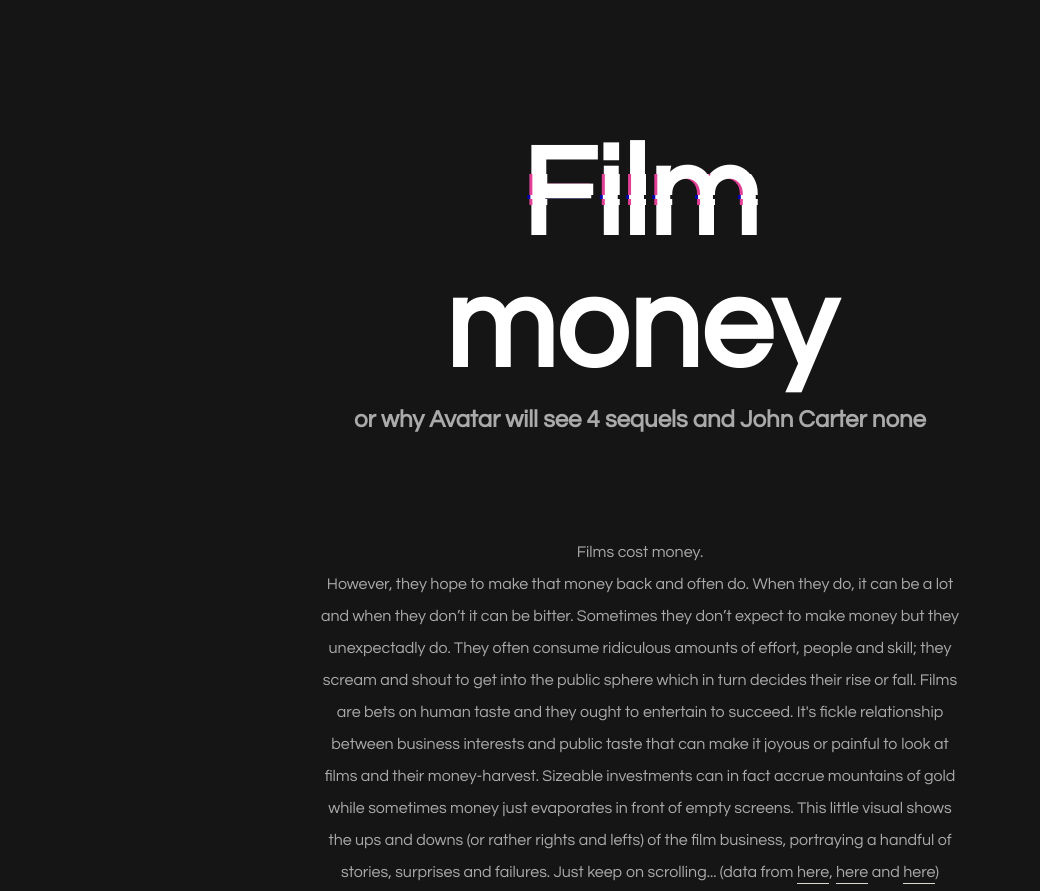
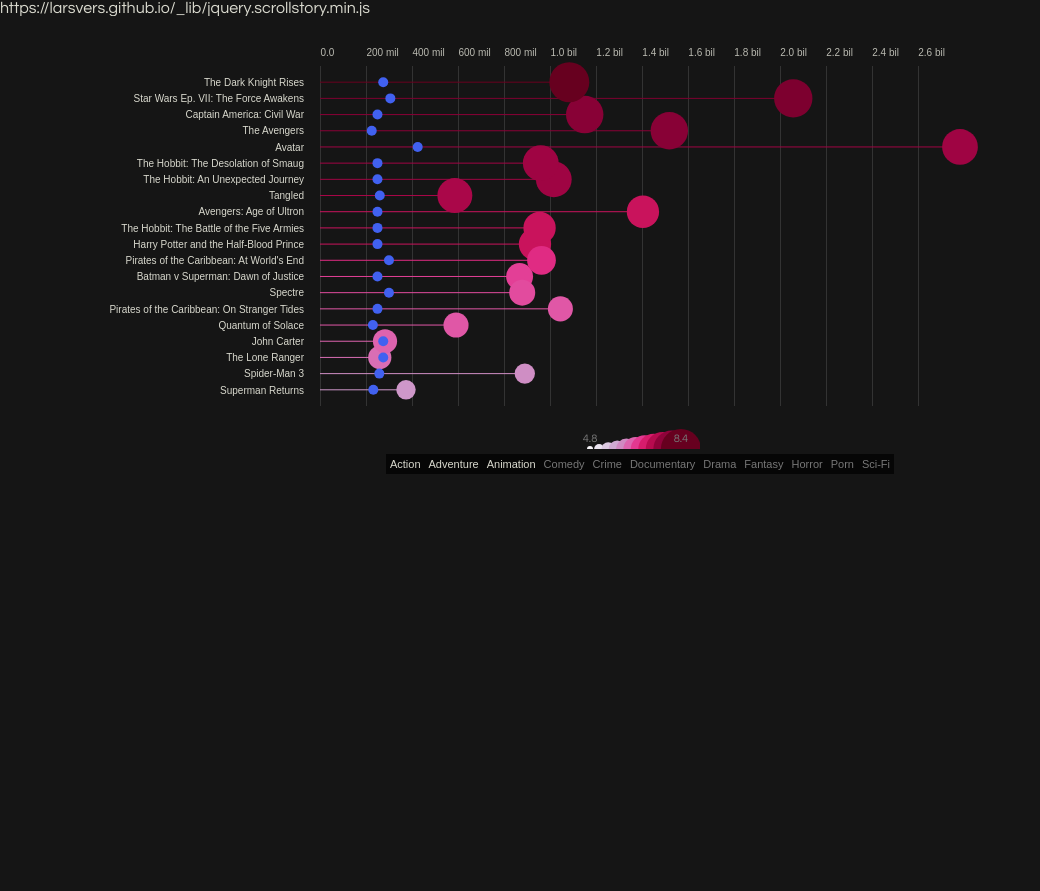
Before and after one commit to larsvers/film-money, a plain HTML site: page index.html in a window 1280 px wide. Shown: the top 891 px of the page, without its empty margins (0-1040 px from the left). Drawn offline with nearby package versions, Linux system fonts and the light colour scheme.

Commit message:
Changed _lib path to lib path as github doesn't parse links to urls starting with an underscore

```diff
--- a/index.html
+++ b/index.html
@@ -11,7 +11,7 @@
 	<script src="https://d3js.org/d3-scale-chromatic.v1.min.js"></script>
 	<script src="//cdnjs.cloudflare.com/ajax/libs/lodash.js/3.9.2/lodash.min.js"></script>
 	<script src="//cdnjs.cloudflare.com/ajax/libs/jquery/2.1.4/jquery.min.js"></script>
-	<script src="/_lib/jquery.scrollstory.min.js"></script>
+	<script src="lib/jquery.scrollstory.min.js"></script>
 	<script src="//use.fontawesome.com/8173c70a2e.js"></script>
 	<link href="//fonts.googleapis.com/css?family=Questrial" rel="stylesheet">
 	<link rel="stylesheet" href="movie.css">
@@ -21,6 +21,7 @@
 		<p class="browserupgrade">You are using an <strong>outdated</strong> browser. Please <a href="http://browsehappy.com/">upgrade your browser</a> to improve your experience.</p>
 	<![endif]-->
 
+https://larsvers.github.io/_lib/jquery.scrollstory.min.js
 
 	<div id="intro" class="text"></div>
 
```
Also changed, not shown: lib/d3.v5.min.js (renamed from _lib/d3.v5.min.js), lib/jquery.scrollstory.js (renamed from _lib/jquery.scrollstory.js), lib/jquery.scrollstory.min.js (renamed from _lib/jquery.scrollstory.min.js), lib/lodash-3.9.2.min.js (renamed from _lib/lodash-3.9.2.min.js).
